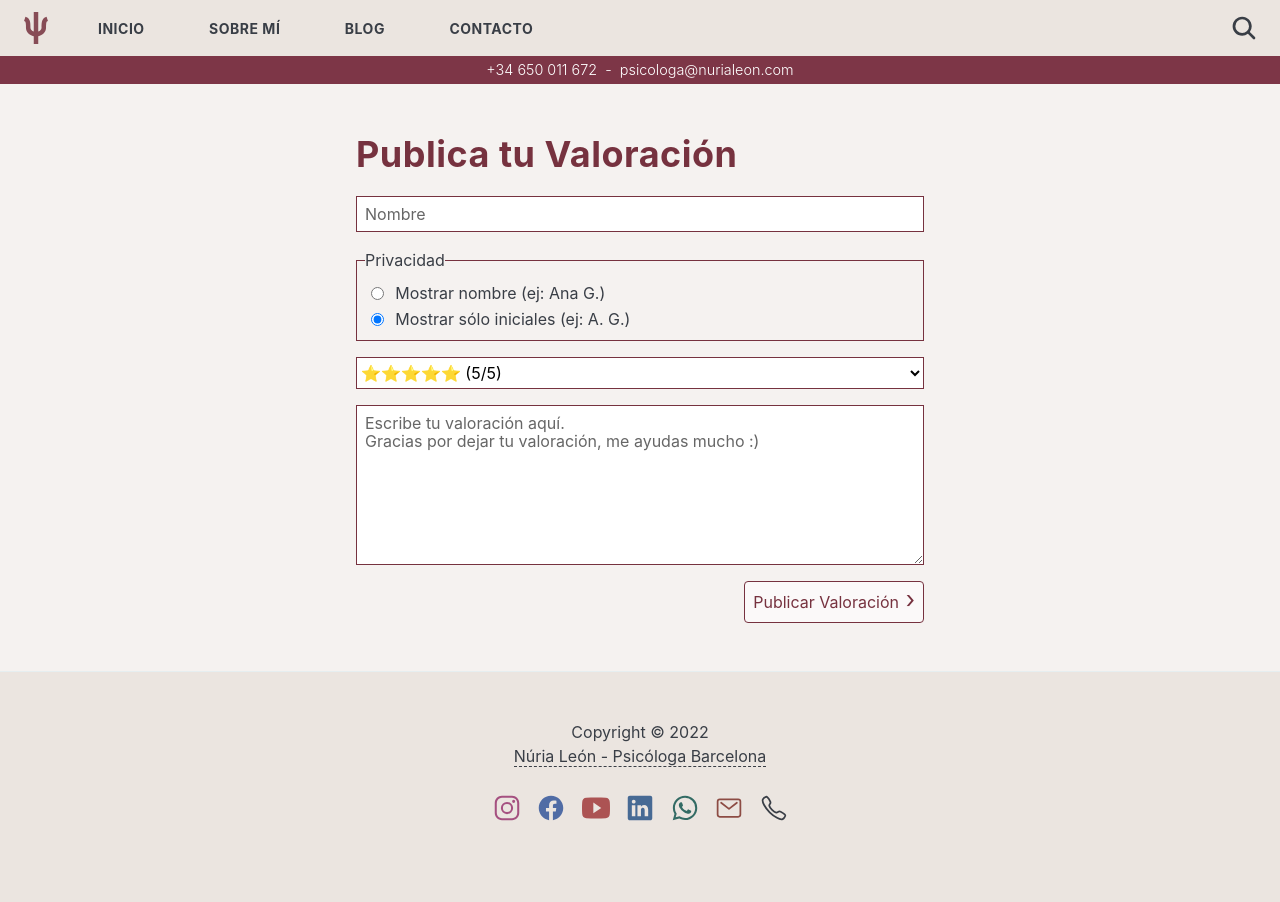
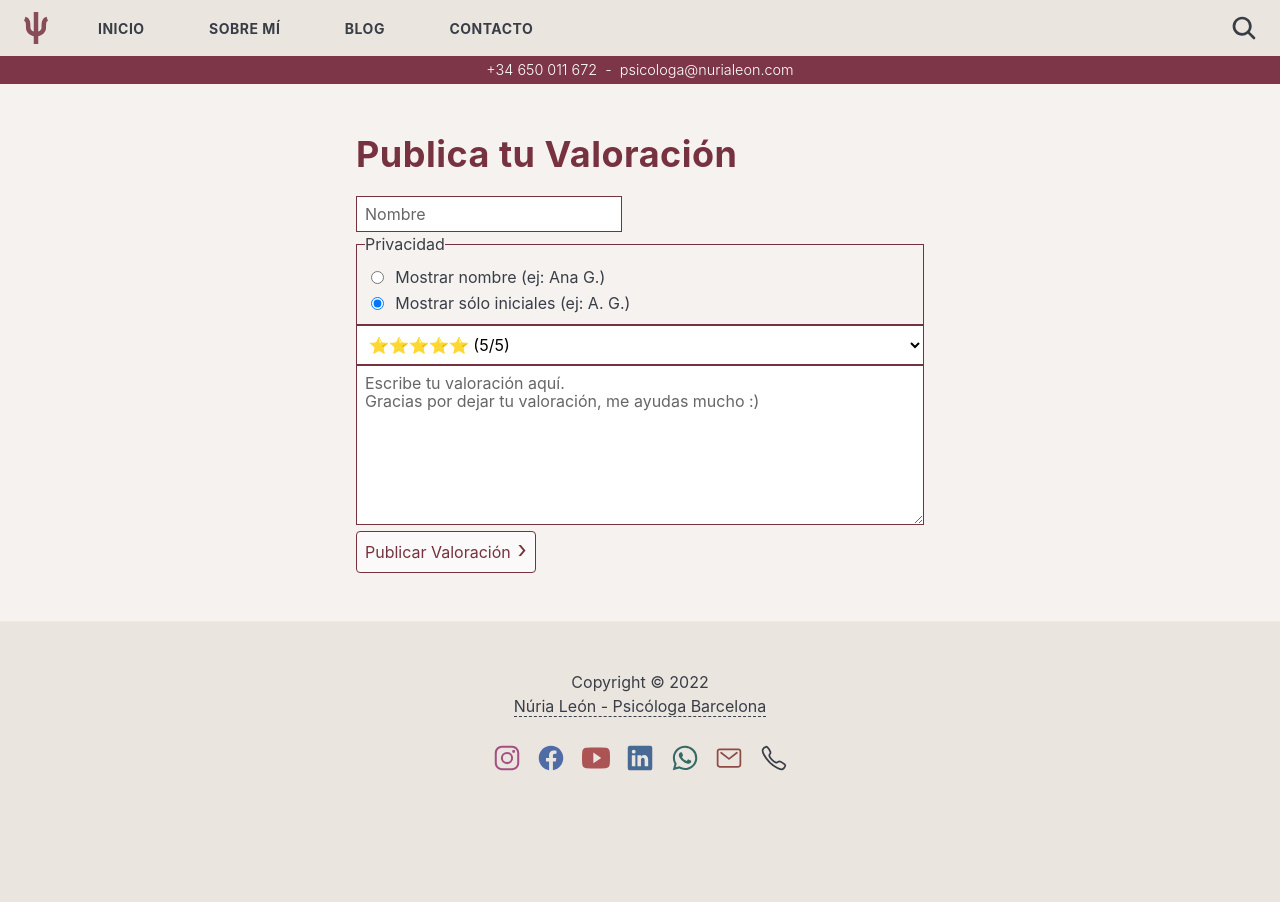
Before and after one commit to nurialeonsallent/nurialeon.com, a Jekyll site: the page built from opinion.html, in a window 1280 px wide. Built offline with Jekyll 4.4.1, drawn with Linux system fonts in a browser that asks for light colours.

Commit message:
contacto

```diff
--- a/_includes/main.scss
+++ b/_includes/main.scss
@@ -99,6 +99,7 @@
 
 // 3.9 Instagram
 @import '3-modules/footer';
+@import '3-modules/contact-form';
 
 /* >>>>>>>>>>>>>> :: 4-Layouts <<<<<<<<<<<<<<< */
 
--- a/_sass/2-base/_base.scss
+++ b/_sass/2-base/_base.scss
@@ -10,17 +10,6 @@
   background-color: $background-color;
   -webkit-font-smoothing: antialiased;
   -moz-osx-font-smoothing: grayscale;
-  input, textarea {
-		border: 1px solid $border-color;
-		outline: none;
-		&:focus:required:invalid {
-			border-color: #e02f40;
-		}
-		&:required:valid {
-			border-color: #34a74e;
-		}
-    padding: 0.5rem;
-	}
 }
 
 ::placeholder {
@@ -170,3 +159,53 @@
   position: relative;
   top: calc(-1 * (85px + 1rem)); // topbar + padding
 }
+
+input[type=text],
+textarea,
+select {
+    background-color: white;
+    outline: none;
+		&:focus:required:invalid {
+			border-color: #e02f40;
+		}
+		&:required:valid {
+			border-color: #34a74e;
+		}
+    padding: 0.5rem;
+}
+
+input[type=text]:focus,
+textarea:focus,
+select:focus {
+    box-shadow: 0 0 5px rgba(135, 76, 86, 0.8);
+}
+
+input[type=text] {
+    display: block;
+    border: 1px solid var(--primary-color);
+}
+
+textarea {
+    width: 100%;
+    height: 10rem;
+    padding: 0.5rem;
+    border: 1px solid var(--primary-color);
+}
+
+select {
+    display: block;
+    width: 100%;
+    min-height: 2rem;
+    border: 1px solid var(--primary-color);
+    border-radius: 0;
+}
+
+fieldset {
+    border: 1px solid var(--primary-color);
+    margin: 0;
+    padding: 0.5rem;
+}
+
+input[type=radio] {
+    margin: 0.4rem;
+}
--- /dev/null
+++ b/_sass/3-modules/_contact-form.scss
@@ -0,0 +1,15 @@
+form.contactForm {
+    display: grid;
+    grid-gap: 1rem;
+}
+
+.contactForm .buttons {
+    display: flex;
+    flex-wrap: wrap-reverse;
+    justify-content: flex-end;
+    gap: 1rem;
+}
+
+.contactForm .buttons > :last-child {
+    margin-left: 1rem;
+}
--- a/_sass/5-OldPage/index.scss
+++ b/_sass/5-OldPage/index.scss
@@ -418,64 +418,6 @@
     grid-area: contact;
 }
 
-.contact form {
-    display: grid;
-    grid-gap: 1rem;
-}
-
-.contact input[type=text],
-.contact textarea,
-.contact select {
-    background-color: white;
-}
-
-.contact input[type=text]:focus,
-.contact textarea:focus,
-.contact select:focus {
-    box-shadow: 0 0 5px rgba(135, 76, 86, 0.8);
-}
-
-.contact input[type=text] {
-    display: block;
-    border: 1px solid var(--primary-color);
-}
-
-.contact textarea {
-    width: 100%;
-    height: 10rem;
-    padding: 0.5rem;
-    border: 1px solid var(--primary-color);
-}
-
-.contact select {
-    display: block;
-    width: 100%;
-    min-height: 2rem;
-    border: 1px solid var(--primary-color);
-    border-radius: 0;
-}
-
-.contact fieldset {
-    border: 1px solid var(--primary-color);
-    margin: 0;
-    padding: 0.5rem;
-}
-
-.contact input[type=radio] {
-    margin: 0.4rem;
-}
-
-.contact .buttons {
-    display: flex;
-    flex-wrap: wrap-reverse;
-    justify-content: flex-end;
-    gap: 1rem;
-}
-
-.contact .buttons > :last-child {
-    margin-left: 1rem;
-}
-
 .info .col2 {
     display: grid;
     grid-template-columns: 1fr auto;
```
Also changed, not shown: _includes/contact-form.html (added, +9 -0 lines), _pages/contacto.md (+2 -10 lines), index.html (+1 -9 lines).
